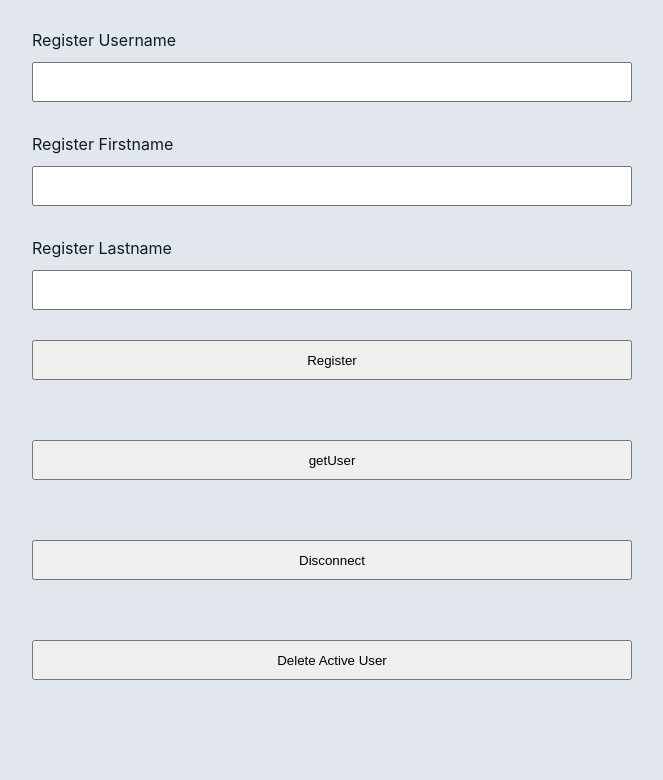
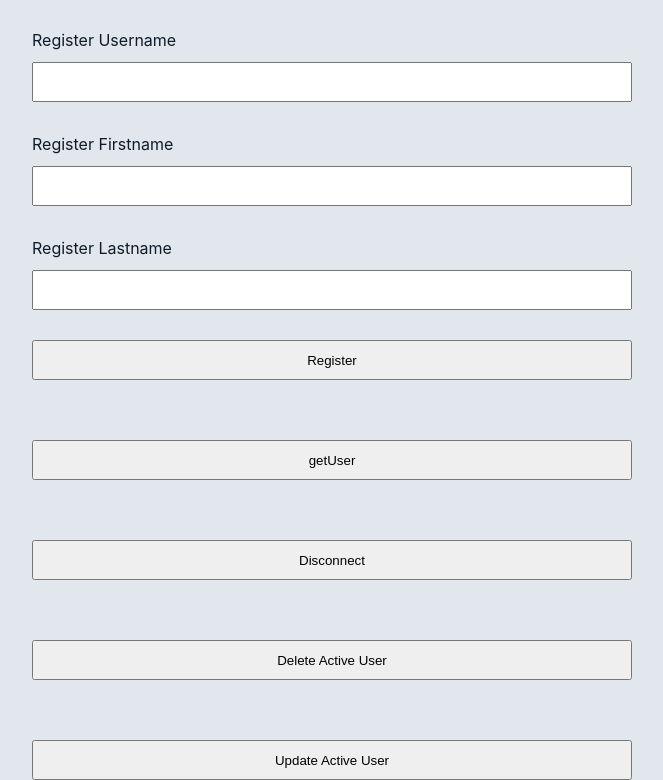
Before and after one commit to ask0ldd/ReactFBTemplate, a React (Vite) app: page / in a window 1280 px wide. Shown: the part 548-1328 px from the top of the page, without its empty margins (308-971 px from the left). Before the commit the page ends 1228 px from the top, so only its background shows below. Built offline with nearby package versions, Linux system fonts and the light colour scheme; no server answers.

Commit message:
*edit* front / main app : update option integration

```diff
--- a/src/App.tsx
+++ b/src/App.tsx
@@ -105,6 +105,50 @@ function App() {
     }
   }
 
+  async function handleUpdateIdentity(event : React.MouseEvent){
+    event.preventDefault();
+    try {
+      const user = auth.currentUser;
+      if (!user) throw new Error("No user is currently signed in.");
+
+      // const userService = new FirebaseUserService()
+
+      const retrievedUser = await userService.findByUID(user.uid)
+      console.log(JSON.stringify(retrievedUser))
+
+      const users = await userService.getAll()
+      console.log("All users : ", users);
+
+    } catch (error: unknown) {
+      if (error instanceof FirebaseError) {
+        console.error("Firebase error:", error.message);
+      } else if (error instanceof Error) {
+        console.error("Error:", error.message);
+      } else {
+        console.error("Unknown error:", error);
+      }
+    }
+  }
+
+  async function handleUpdateIdentity2(event : React.MouseEvent){
+    event.preventDefault();
+    try {
+
+      const user = auth.currentUser;
+      if (!user) throw new Error("No user is currently signed in.");
+      await userService.updateUserNames(user.uid, {firstname : 'john', lastname : 'doe'})
+
+    } catch (error: unknown) {
+      if (error instanceof FirebaseError) {
+        console.error("Firebase error:", error.message);
+      } else if (error instanceof Error) {
+        console.error("Error:", error.message);
+      } else {
+        console.error("Unknown error:", error);
+      }
+    }
+  }
+
     /*const userDocRef = doc(firestore, "users", uid)
   const usersSnapshot = await getDoc(userDocRef)
   if (usersSnapshot.exists()) {
@@ -164,6 +208,7 @@ function App() {
 
       <button style={{ marginTop: '60px', width:'100%', maxWidth:'600px' }} onClick={handleDisconnectUser}>Disconnect</button>
       <button style={{ marginTop: '60px', width:'100%', maxWidth:'600px' }} onClick={handleDeleteUser}>Delete Active User</button>
+      <button style={{ marginTop: '60px', width:'100%', maxWidth:'600px' }} onClick={handleUpdateIdentity2}>Update Active User</button>
     </main>
   );
 }
```
